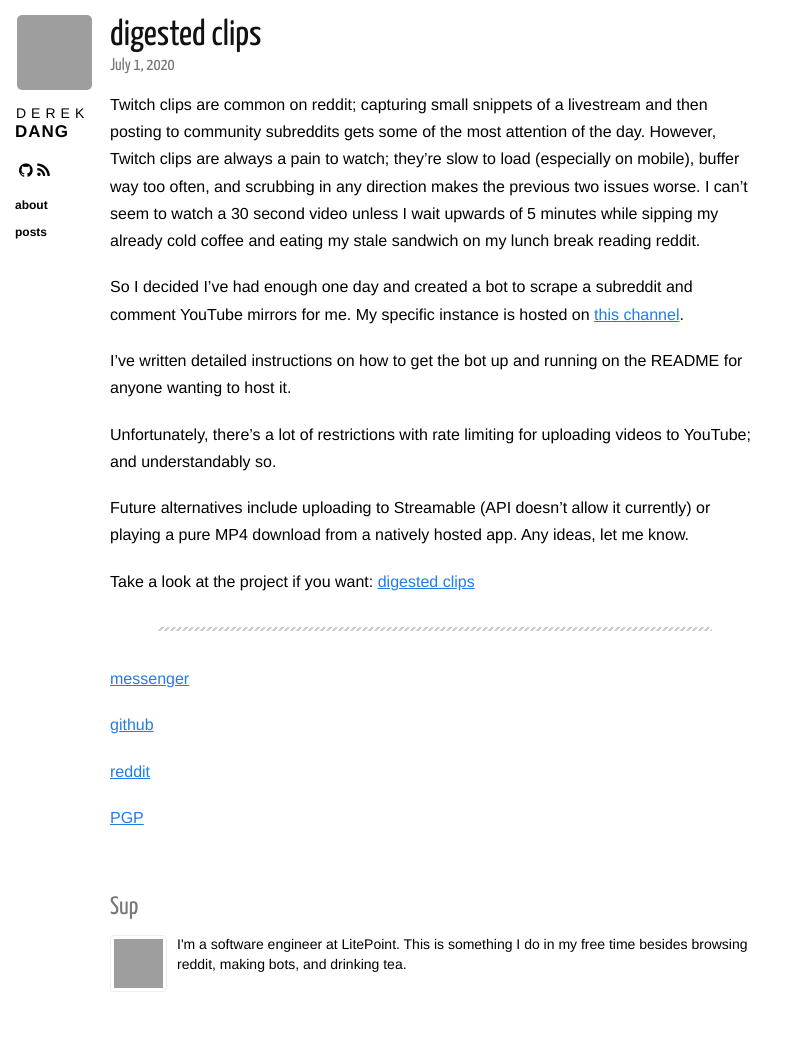
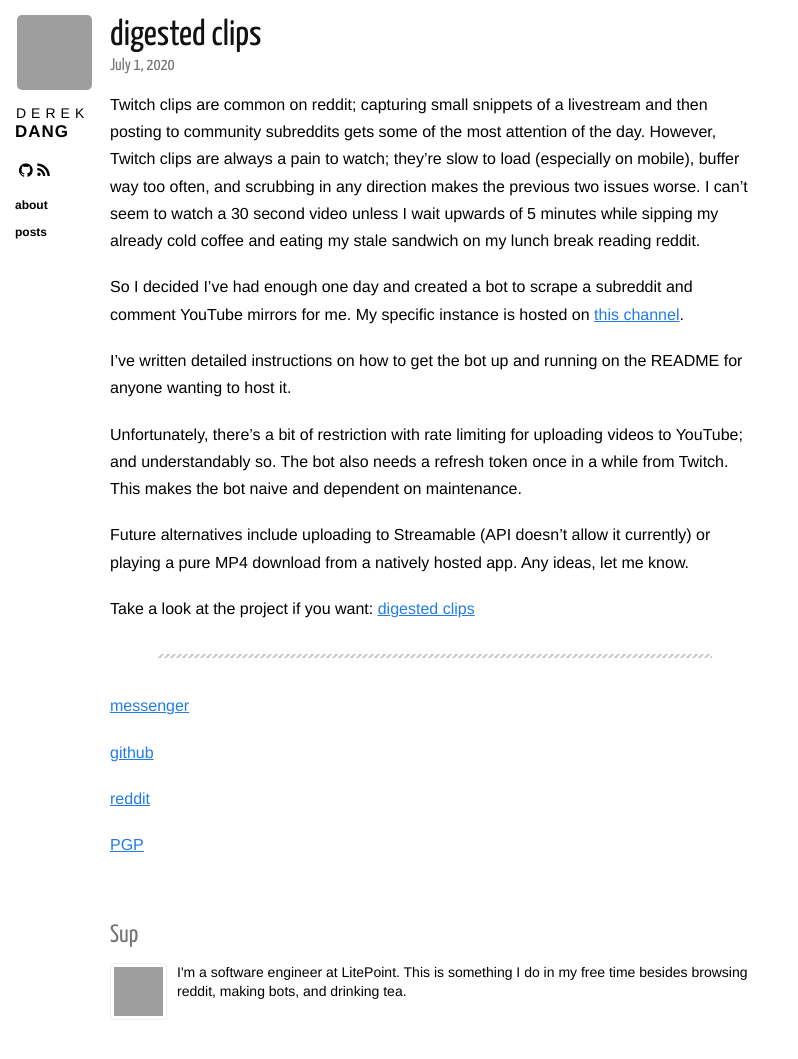
Before and after one commit to dqdang/dqdang.github.io, a Jekyll site: the page built from _posts/2020-07-01-digested.markdown, in a window 1280 px wide, cut to the strip 0-1079 px from the top of the page. Shown: the top 1059 px of the strip, without its empty margins (0-798 px from the left). Built offline with Jekyll 4.4.1, drawn with Linux system fonts in a browser that asks for light colours; nearby versions of some CDN libraries; grey boxes are pictures that could not be loaded.

Commit message:
Update post

```diff
--- a/_posts/2020-07-01-digested.markdown
+++ b/_posts/2020-07-01-digested.markdown
@@ -10,7 +10,7 @@
 
 I've written detailed instructions on how to get the bot up and running on the README for anyone wanting to host it.
 
-Unfortunately, there's a lot of restrictions with rate limiting for uploading videos to YouTube; and understandably so.
+Unfortunately, there's a bit of restriction with rate limiting for uploading videos to YouTube; and understandably so. The bot also needs a refresh token once in a while from Twitch. This makes the bot naive and dependent on maintenance.
 
 Future alternatives include uploading to Streamable (API doesn't allow it currently) or playing a pure MP4 download from a natively hosted app. Any ideas, let me know.
 
```
